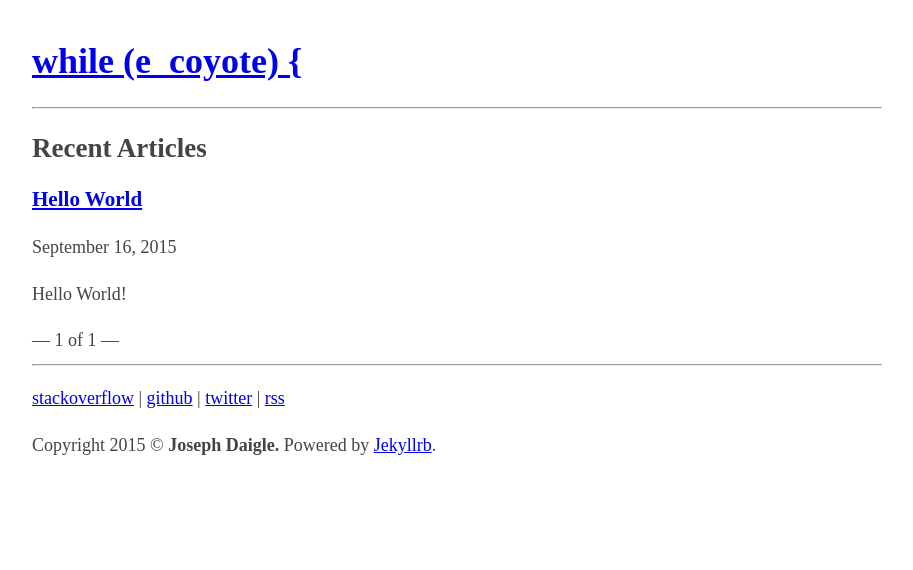
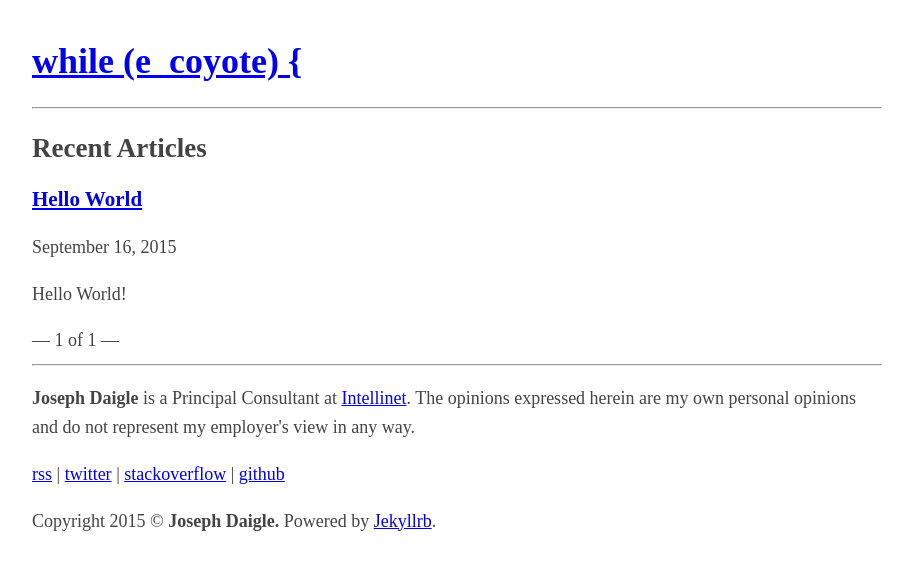
Before and after one commit to jdaigle/jdaigle.github.io, a Jekyll site: the page built from index.html, in a window 1280 px wide. Shown: the top 570 px of the page, without its empty margins (183-1096 px from the left). Built offline with Jekyll 4.4.1, drawn with Linux system fonts in a browser that asks for light colours; Markdown is read by kramdown in place of the engine named in the settings; the list of posts is cut into pages by our own code.

Commit message:
moving content to footer

```diff
--- a/_includes/footer.html
+++ b/_includes/footer.html
@@ -1,4 +1,15 @@
 <footer>
+    <p>
+      <strong>Joseph Daigle</strong> is a Principal Consultant at <a href="http://www.intellinet.com/">Intellinet</a>. The opinions expressed herein are my own personal opinions and do not represent my employer's view in any way.
+    </p>
+
+    <p>
+        <a href="{{ site.url }}/feed.xml" title="Suscribe to RSS" target="_blank">rss</a>
+        | <a href="https://twitter.com/josephdaigle" title="Profile in Twitter" target="_blank">twitter</a>
+        | <a href="https://stackoverflow.com/users/507/joseph-daigle" title="Profile in stackoverflow" target="_blank">stackoverflow</a>
+        | <a href="https://github.com/jdaigle" title="Profile in Github" target="_blank">github</a>
+    </p>
+
     <p>
         <span>Copyright 2015 &copy; <b>Joseph Daigle.</b></span>
         <span>Powered by <a href="http://jekyllrb.com/" target="_blank">Jekyllrb</a>.</span>
--- a/_layouts/default.html
+++ b/_layouts/default.html
@@ -35,13 +35,6 @@
 
     <hr />
 
-    <p>
-        <a href="https://stackoverflow.com/users/507/joseph-daigle" title="Profile in stackoverflow" target="_blank">stackoverflow</a>
-        | <a href="https://github.com/jdaigle" title="Profile in Github" target="_blank">github</a>
-        | <a href="https://twitter.com/josephdaigle" title="Profile in Twitter" target="_blank">twitter</a>
-        | <a href="{{ site.url }}/feed.xml" title="Suscribe to RSS" target="_blank">rss</a>
-    </p>
-
     {% include footer.html %}
 
 </body>
```
